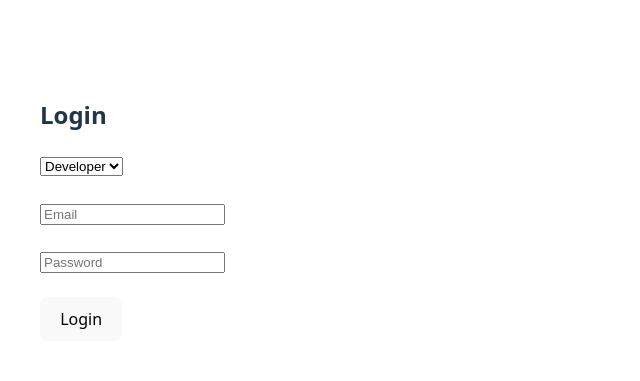
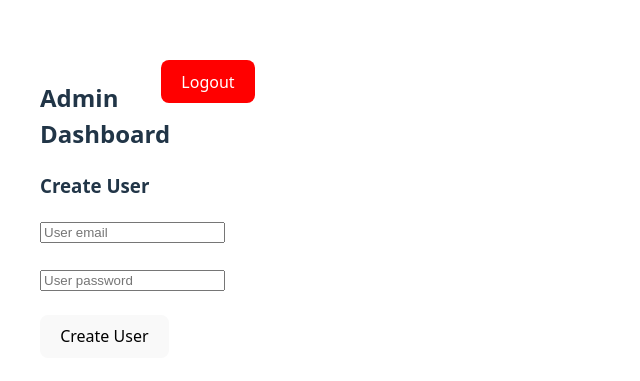
Before and after one commit to syawalqi/PWSPRO_20230140248, a React (Vite) app in the folder Frontend/admin_frontend/: page / in a window 1280 px wide. Shown: the part 191-572 px from the top of the page, without its empty margins (0-640 px from the left). Built offline with nearby package versions, Linux system fonts and the light colour scheme.

Commit message:
refactor files

```diff
--- a/Frontend/admin_frontend/src/DeveloperDashboard.jsx
+++ /dev/null
@@ -1,78 +0,0 @@
-import { useEffect, useState } from "react";
-import axios from "axios";
-
-export default function DeveloperDashboard({ onLogout }) {
-  const token = localStorage.getItem("token");
-
-  const [apiKey, setApiKey] = useState(null);
-  const [loading, setLoading] = useState(true);
-  const [error, setError] = useState(null);
-
-  // ✅ DECLARED ONCE
-  const authHeaders = {
-    Authorization: `Bearer ${token}`,
-  };
-
-  const fetchApiKey = async () => {
-    try {
-      const res = await axios.get(
-        "http://localhost:3000/api/developer/apikey",
-        { headers: authHeaders }
-      );
-      setApiKey(res.data.apiKey);
-    } catch (err) {
-      console.error("FETCH API KEY ERROR:", err.response?.data || err.message);
-      setError("Failed to load API key");
-    } finally {
-      setLoading(false);
-    }
-  };
-
-  const generateKey = async () => {
-    try {
-      const res = await axios.post(
-        "http://localhost:3000/api/developer/apikey",
-        {},
-        { headers: authHeaders }
-      );
-      setApiKey(res.data.apiKey);
-    } catch (err) {
-      console.error("GENERATE API KEY ERROR:", err.response?.data || err.message);
-      setError("Failed to generate API key");
-    }
-  };
-
-  useEffect(() => {
-    fetchApiKey();
-  }, []);
-
-  if (loading) return <p>Loading...</p>;
-
-  return (
-    <div style={{ padding: 40 }}>
-      <button
-        onClick={onLogout}
-        style={{ float: "right", background: "red", color: "white" }}
-      >
-        Logout
-      </button>
-
-      <h2>Developer Dashboard</h2>
-
-      {error && <p style={{ color: "red" }}>{error}</p>}
-
-      <h3>Your API Key</h3>
-
-      {apiKey ? (
-        <>
-          <code style={{ display: "block", marginBottom: 10 }}>
-            {apiKey}
-          </code>
-          <button onClick={generateKey}>Regenerate API Key</button>
-        </>
-      ) : (
-        <button onClick={generateKey}>Generate API Key</button>
-      )}
-    </div>
-  );
-}
--- a/Frontend/admin_frontend/src/Login.jsx
+++ /dev/null
@@ -1,71 +0,0 @@
-import { useState } from "react";
-import axios from "axios";
-
-export default function Login({ setToken, setRole }) {
-  const [email, setEmail] = useState("");
-  const [password, setPassword] = useState("");
-  const [role, setLocalRole] = useState("developer");
-  const [error, setError] = useState("");
-
-    const handleLogin = async (e) => {
-    e.preventDefault();
-    setError("");
-
-    const endpoint =
-      role === "admin"
-        ? "http://localhost:3000/api/admin/login"
-        : "http://localhost:3000/api/developer/login";
-
-          try {
-        const res = await axios.post(endpoint, { email, password });
-
-        const finalRole =
-          role === "admin" ? "admin" : res.data.role;
-
-        localStorage.setItem("token", res.data.token);
-        localStorage.setItem("role", finalRole);
-
-        setToken(res.data.token);
-        setRole(finalRole);
-      } catch {
-        setError("Invalid credentials");
-      }
-  };
-
-  return (
-    <div style={{ padding: 40 }}>
-      <h2>Login</h2>
-
-      <form onSubmit={handleLogin}>
-        <select
-          value={role}
-          onChange={(e) => setLocalRole(e.target.value)}
-        >
-          <option value="developer">Developer</option>
-          <option value="admin">Admin</option>
-        </select>
-
-        <br /><br />
-
-        <input
-          placeholder="Email"
-          value={email}
-          onChange={(e) => setEmail(e.target.value)}
-        />
-        <br /><br />
-
-        <input
-          type="password"
-          placeholder="Password"
-          value={password}
-          onChange={(e) => setPassword(e.target.value)}
-        />
-        <br /><br />
-
-        <button type="submit">Login</button>
-      </form>
-
-      {error && <p style={{ color: "red" }}>{error}</p>}
-    </div>
-  );
-}
--- /dev/null
+++ b/Frontend/admin_frontend/src/pages/DeveloperDashboard.jsx
@@ -0,0 +1,48 @@
+import { useEffect, useState } from "react";
+import api from "../services/api";
+
+export default function DeveloperDashboard({ onLogout }) {
+  const [apiKey, setApiKey] = useState(null);
+  const [loading, setLoading] = useState(true);
+
+  const fetchApiKey = async () => {
+    try {
+      const res = await api.get("/developer/apikey");
+      setApiKey(res.data.apiKey);
+    } finally {
+      setLoading(false);
+    }
+  };
+
+  const generateKey = async () => {
+    const res = await api.post("/developer/apikey");
+    setApiKey(res.data.apiKey);
+  };
+
+  useEffect(() => {
+    fetchApiKey();
+  }, []);
+
+  if (loading) return <p>Loading...</p>;
+
+  return (
+    <div style={{ padding: 40 }}>
+      <button onClick={onLogout} style={{ float: "right", background: "red", color: "white" }}>
+        Logout
+      </button>
+
+      <h2>Developer Dashboard</h2>
+
+      <h3>Your API Key</h3>
+
+      {apiKey ? (
+        <>
+          <code style={{ display: "block", marginBottom: 10 }}>{apiKey}</code>
+          <button onClick={generateKey}>Regenerate API Key</button>
+        </>
+      ) : (
+        <button onClick={generateKey}>Generate API Key</button>
+      )}
+    </div>
+  );
+}
--- /dev/null
+++ b/Frontend/admin_frontend/src/pages/Login.jsx
@@ -0,0 +1,50 @@
+import { useState } from "react";
+import api from "../services/api";
+
+export default function AdminDashboard({ onLogout }) {
+  const [email, setEmail] = useState("");
+  const [password, setPassword] = useState("");
+  const [message, setMessage] = useState("");
+
+  const createUser = async () => {
+    try {
+      await api.post("/users", { email, password });
+      setMessage("User created successfully");
+      setEmail("");
+      setPassword("");
+    } catch {
+      setMessage("Failed to create user");
+    }
+  };
+
+  return (
+    <div style={{ padding: 40 }}>
+      <button onClick={onLogout} style={{ float: "right", background: "red", color: "white" }}>
+        Logout
+      </button>
+
+      <h2>Admin Dashboard</h2>
+
+      <h3>Create User</h3>
+
+      <input
+        placeholder="User email"
+        value={email}
+        onChange={(e) => setEmail(e.target.value)}
+      />
+      <br /><br />
+
+      <input
+        type="password"
+        placeholder="User password"
+        value={password}
+        onChange={(e) => setPassword(e.target.value)}
+      />
+      <br /><br />
+
+      <button onClick={createUser}>Create User</button>
+
+      {message && <p>{message}</p>}
+    </div>
+  );
+}
--- /dev/null
+++ b/Frontend/admin_frontend/src/services/api.js
@@ -0,0 +1,24 @@
+import axios from "axios";
+
+const api = axios.create({
+  baseURL: "http://localhost:3000/api",
+  headers: {
+    "Content-Type": "application/json",
+  },
+});
+
+/**
+ * Automatically attach JWT token if exists
+ */
+api.interceptors.request.use(
+  (config) => {
+    const token = localStorage.getItem("token");
+    if (token) {
+      config.headers.Authorization = `Bearer ${token}`;
+    }
+    return config;
+  },
+  (error) => Promise.reject(error)
+);
+
+export default api;
```
Also changed, not shown: Frontend/admin_frontend/src/App.jsx (+4 -3 lines), Frontend/admin_frontend/src/pages/AdminDashboard.jsx (renamed from Frontend/admin_frontend/src/Dashboard.jsx).
